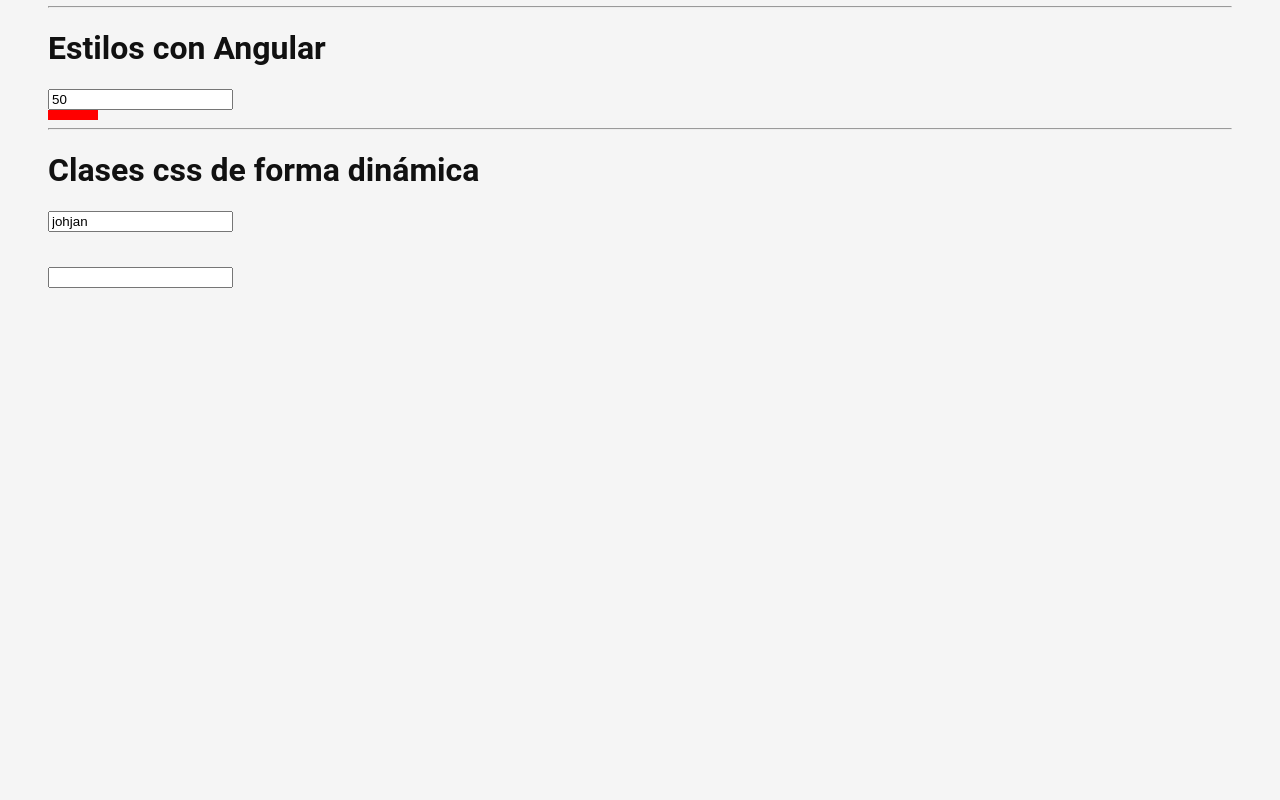
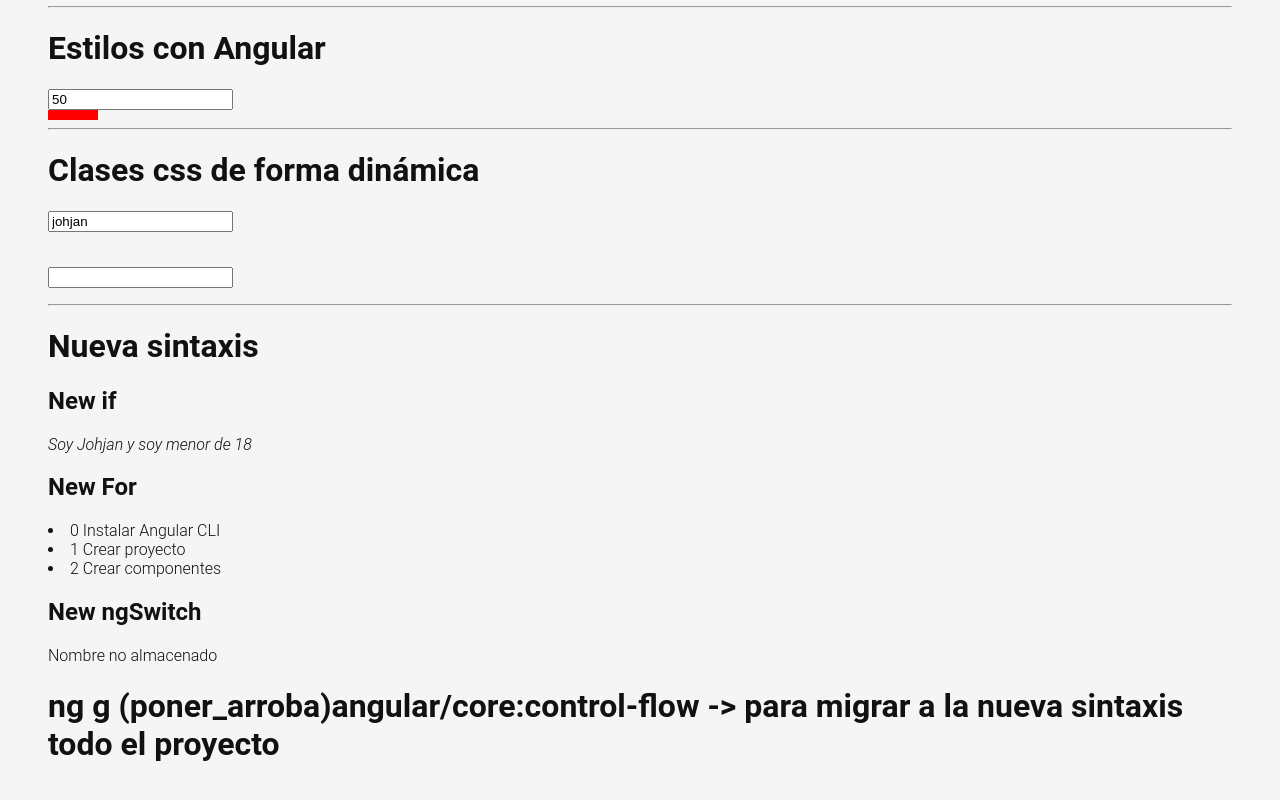
Before and after one commit to johjan98/Angular17, an Angular app: page /labs in a window 1280 px wide. Shown: the part 1864-2664 px from the top of the page. Before the commit the page ends 2216 px from the top, so only its background shows below. Built offline with nearby package versions, Linux system fonts and the light colour scheme.

Commit message:
Using new syntax of Angular

```diff
--- a/src/app/app.component.ts
+++ b/src/app/app.component.ts
@@ -1,11 +1,11 @@
 import { Component } from '@angular/core';
 import { RouterOutlet } from '@angular/router';
-import { CommonModule } from '@angular/common';
+
 
 @Component({
   selector: 'app-root',
   standalone: true,
-  imports: [RouterOutlet, CommonModule],
+  imports: [RouterOutlet],
   templateUrl: './app.component.html',
   styleUrl: './app.component.css'
 })
--- a/src/app/pages/home/home.component.html
+++ b/src/app/pages/home/home.component.html
@@ -17,8 +17,8 @@
       <!-- This section should be hidden by default and shown when there are todos -->
       <section class="main">
         <ul class="todo-list">
+          @for (task of tasksByFilter(); track task; let i = $index) {
             <li
-            *ngFor="let task of tasksByFilter(); index as i"
               [class.editing]="task.editing"
               [class.completed]="task.completed"
               (dblclick)="updateTaskEditingMode(i)">
@@ -29,6 +29,7 @@
               </div>
               <input class="edit" [value]="task.title" (keydown.enter)="updateTaskText(i, $event)"/>
             </li>
+          }
           <!--
           <li class="completed">
             <div class="view">
@@ -58,11 +59,14 @@
         </ul>
       </section>
       <!-- This footer should be hidden by default and shown when there are todos -->
-      <footer class="footer" *ngIf="tasksByFilter().length > 0">
+      @if (tasksByFilter().length > 0) {
+        <footer class="footer">
           <!-- This should be `0 items left` by default -->
           <span class="todo-count">
             <strong>{{ tasksByFilter().length }}</strong>
-          <span> Item</span><span *ngIf="tasksByFilter().length > 1">s</span>
+            <span> Item</span>@if (tasksByFilter().length > 1) {
+            <span>s</span>
+          }
         </span>
         <!-- Remove this if you don't implement routing -->
         <ul class="filters">
@@ -79,5 +83,6 @@
         <!-- Hidden if no completed items are left ↓ -->
         <button class="clear-completed">Clear completed</button>
       </footer>
+    }
   </div>
 </section>
--- a/src/app/pages/home/home.component.ts
+++ b/src/app/pages/home/home.component.ts
@@ -1,4 +1,4 @@
-import { CommonModule } from '@angular/common';
+
 import { Component, computed, effect, inject, Inject, Injector, signal } from '@angular/core';
 import { Task } from '../../models/task.model';
 import { FormControl, ReactiveFormsModule, Validators } from '@angular/forms';
@@ -6,7 +6,7 @@ import { FormControl, ReactiveFormsModule, Validators } from '@angular/forms';
 @Component({
   selector: 'app-home',
   standalone: true,
-  imports: [CommonModule, ReactiveFormsModule],
+  imports: [ReactiveFormsModule],
   templateUrl: './home.component.html',
   styleUrl: './home.component.css'
 })
--- a/src/app/pages/labs/labs.component.html
+++ b/src/app/pages/labs/labs.component.html
@@ -3,7 +3,9 @@
   <h2>{{welcome}}</h2>
 
   <ul>
-    <li *ngFor="let task of tasks()"> {{task}} </li>
+    @for (task of tasks(); track task) {
+      <li> {{task}} </li>
+    }
   </ul>
 
   <hr/>
@@ -40,35 +42,52 @@
   <p>Name: {{ name() }}</p>
   <ul>
     <p>Total items: {{ tasks().length }} </p>
-    <li *ngFor="let task of tasks(); index as i">
+    @for (task of tasks(); track task; let i = $index) {
+      <li>
         {{ i }}  {{task}}
       </li>
+    }
   </ul>
 
   <hr/>
 
   <h1>Usando ngIf</h1>
   <input type="number" [value]="person().age" (change)="changeAgeHandler($event)">
-  <div *ngIf="name() === 'johjan'">
+  @if (name() === 'johjan') {
+    <div>
       Se usa ngIf. Se renderiza si name === 'johjan'
     </div>
-  <div *ngIf="person().name === 'Johjan Stiven' && person().age > 18; else bloqueElse">
+  }
+  @if (person().name === 'Johjan Stiven' && person().age > 18) {
+    <div>
       Soy Johjan y soy mayor de 18
     </div>
-  <ng-template #bloqueElse>
+  } @else {
     Soy Johjan y soy menor de 18
-  </ng-template>
+  }
 
   <hr/>
 
   <h1>Usando ngSwitch</h1>
   <input type="text" [value]="person().name" (change)="changeNameHandler($event)">
-  <div [ngSwitch]="person().name">
-    <p *ngSwitchCase="'johjan'">Yo soy Johjan</p>
-    <p *ngSwitchCase="'julian'">Yo soy Julián</p>
-    <p *ngSwitchCase="'ana'">Yo soy Ana</p>
-    <p *ngSwitchCase="'valentina'">Yo soy Valentina</p>
-    <p *ngSwitchDefault>Mi nombre no está almacenado</p>
+  <div>
+    @switch (person().name) {
+      @case ('johjan') {
+        <p>Yo soy Johjan</p>
+      }
+      @case ('julian') {
+        <p>Yo soy Julián</p>
+      }
+      @case ('ana') {
+        <p>Yo soy Ana</p>
+      }
+      @case ('valentina') {
+        <p>Yo soy Valentina</p>
+      }
+      @default {
+        <p>Mi nombre no está almacenado</p>
+      }
+    }
   </div>
 
   <hr/>
@@ -99,4 +118,41 @@
   <p>
     <input type="text">
   </p>
+
+  <hr />
+  <h1>Nueva sintaxis</h1>
+  <h2>New if</h2>
+  @if (person().age > 18 && person().name === 'johjan') {
+    <strong>Soy Johjan y soy mayor de 18</strong>
+  } @else {
+    <i>Soy Johjan y soy menor de 18</i>
+  }
+  <h2>New For</h2>
+  @for (task of tasks(); track task; let i = $index) {
+    <li>{{ i }}  {{ task }}</li>
+    } @empty {
+    <li><strong>La lista está vacía</strong></li>
+  }
+  <h2>New ngSwitch</h2>
+  <div>
+    @switch (person().name) {
+      @case ('johjan') {
+        <p>Soy Johjan</p>
+      }
+      @case ('julian') {
+        <p>Soy Julián</p>
+      }
+      @case ('ana') {
+        <p>Soy Ana</p>
+      }
+      @case ('valentina') {
+        <p>Soy Valentina</p>
+      }
+      @default {
+        <P>Nombre no almacenado</P>
+      }
+    }
   </div>
+
+  <h1>ng g (poner_arroba)angular/core:control-flow -> para migrar a la nueva sintaxis todo el proyecto</h1>
+</div>
--- a/src/app/pages/labs/labs.component.ts
+++ b/src/app/pages/labs/labs.component.ts
@@ -1,11 +1,11 @@
 import { Component, signal } from '@angular/core';
-import { CommonModule } from '@angular/common';
+
 import { FormControl, ReactiveFormsModule, Validators } from '@angular/forms';
 
 @Component({
   selector: 'app-labs',
   standalone: true,
-  imports: [CommonModule, ReactiveFormsModule],
+  imports: [ReactiveFormsModule],
   templateUrl: './labs.component.html',
   styleUrl: './labs.component.css'
 })
@@ -23,7 +23,7 @@ export class LabsComponent {
 
   person = signal({
     name: 'Juan',
-    age: 17,
+    age: 120,
     image: 'https://picsum.photos/200'
   });
 
```
Lines whose indentation alone changed are shown as unchanged.
